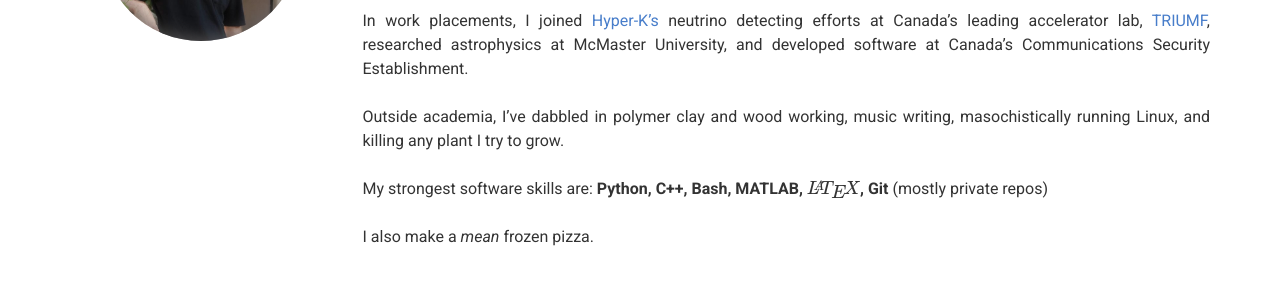
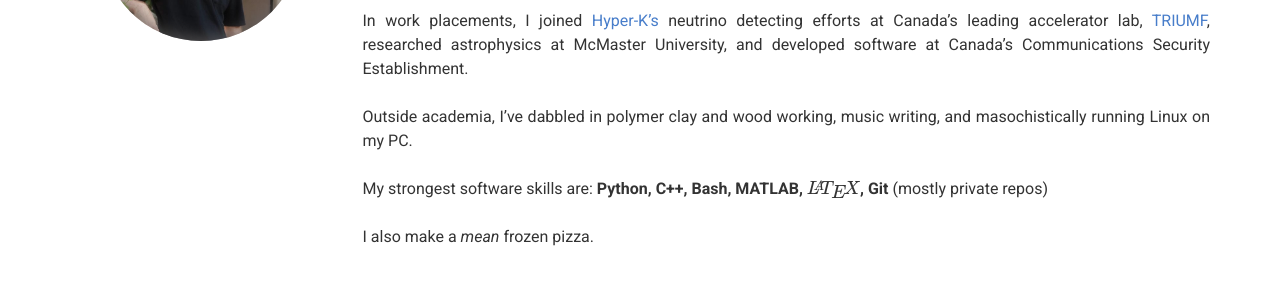
Before and after one commit to m-walters/m-walters.github.io, a Jekyll site: the page built from index.md, in a window 1280 px wide. Shown: the part 488-782 px from the top of the page. Built offline with Jekyll 4.4.1, drawn with Linux system fonts in a browser that asks for light colours; formulas are drawn with MathJax 3.

Commit message:
update to bio

```diff
--- a/_config.yml
+++ b/_config.yml
@@ -31,7 +31,7 @@ about_content: | # this will include new lines to allow paragraphs
   at McMaster University, and developed software at Canada's Communications Security Establishment.
   <br/>
   Outside academia, I've dabbled in polymer clay and wood working, music writing,
-  masochistically running Linux, and killing any plant I try to grow.
+  and masochistically running Linux on my PC.
   <br/>
   My strongest software skills are: __Python, C++, Bash, MATLAB, $$\LaTeX$$, Git__ (mostly private repos)
   <br/>
```
